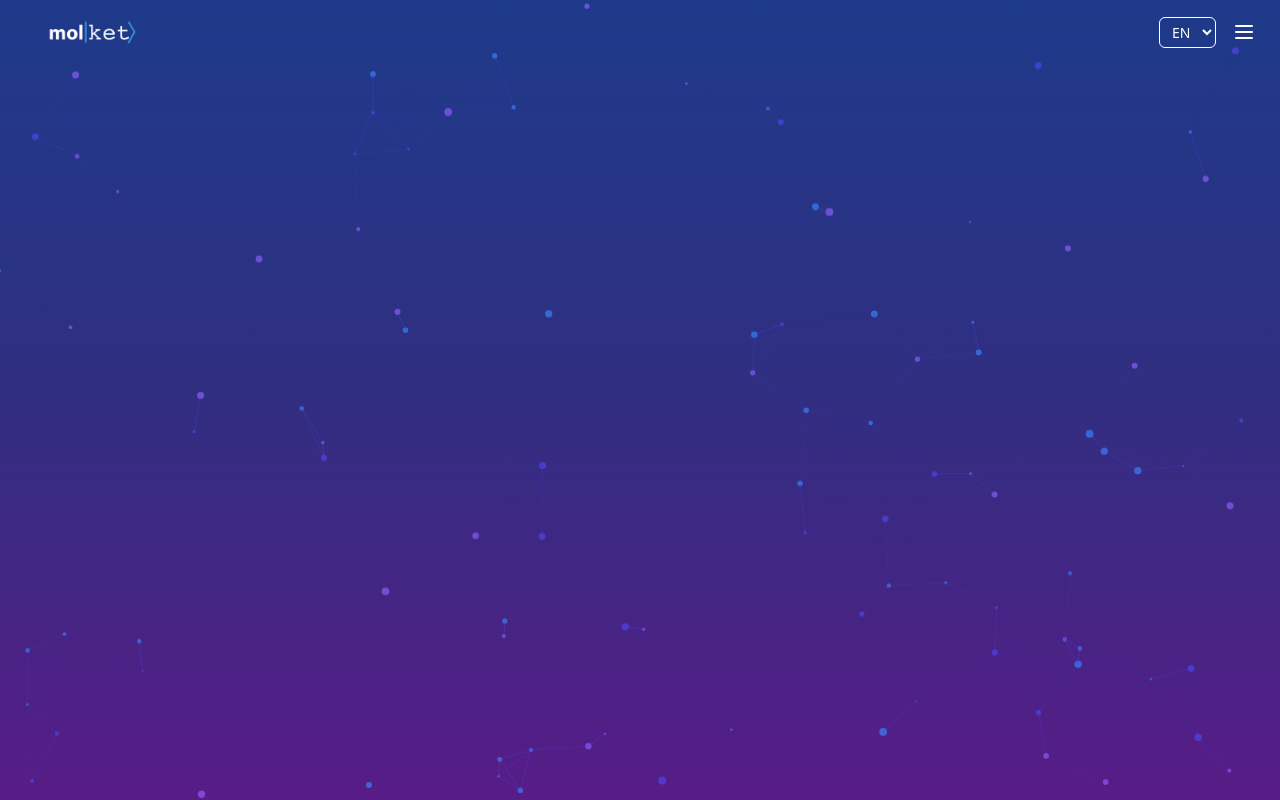
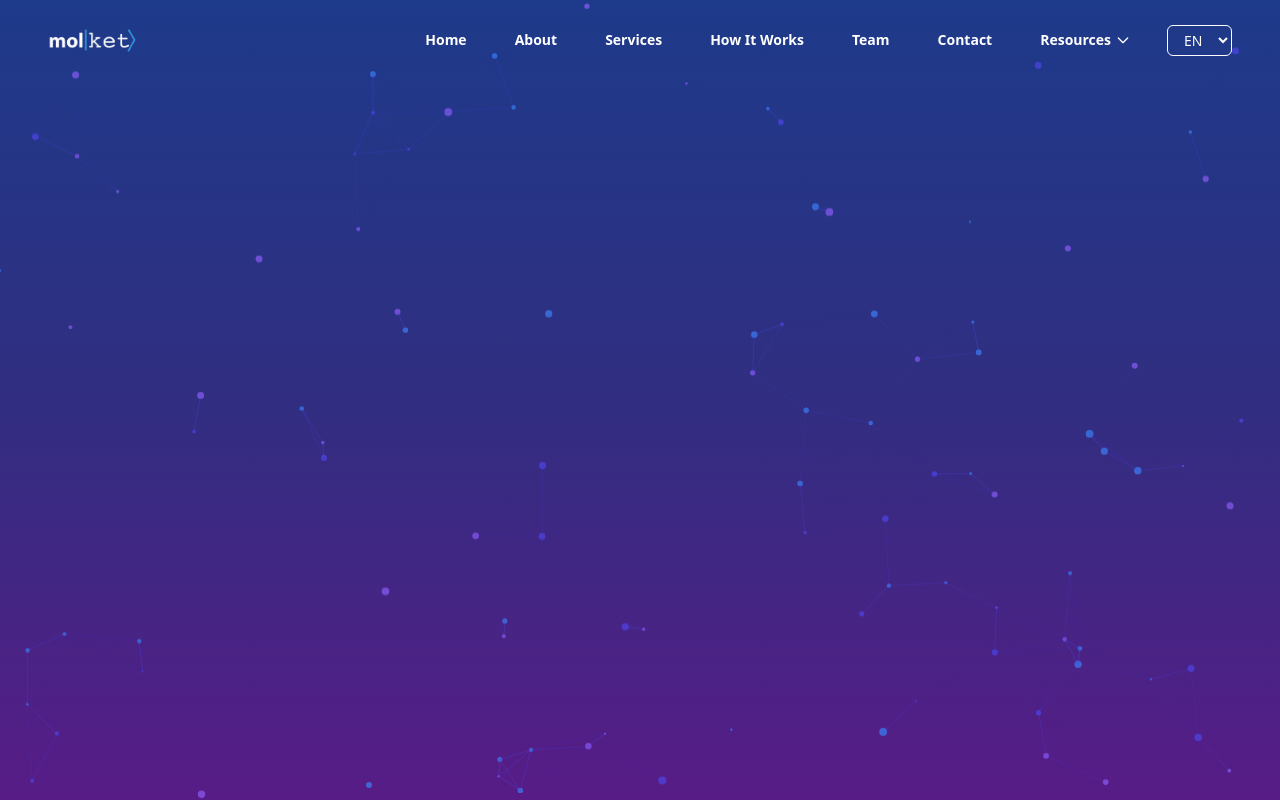
Before and after one commit to zainmo11/Molket, a React (Vite) app: page / in a window 1280 px wide. Shown: the top 800 px of the page. Built offline with nearby package versions, Linux system fonts and the light colour scheme.

Commit message:
Add files via upload

```diff
--- a/tailwind.config.js
+++ b/tailwind.config.js
@@ -3,6 +3,14 @@ export default {
   content: ['./index.html', './src/**/*.{js,ts,jsx,tsx}'],
   theme: {
     extend: {
+      screens: {
+        'sm': '640px',
+        'md': '768px',
+        'xlm': '1065px', // custom breakpoint
+        'lg': '1024px',
+        'xl': '1280px',
+        '2xl': '1536px',
+      },
       colors: {
         quantum: {
           50: '#f0f5ff',
```
